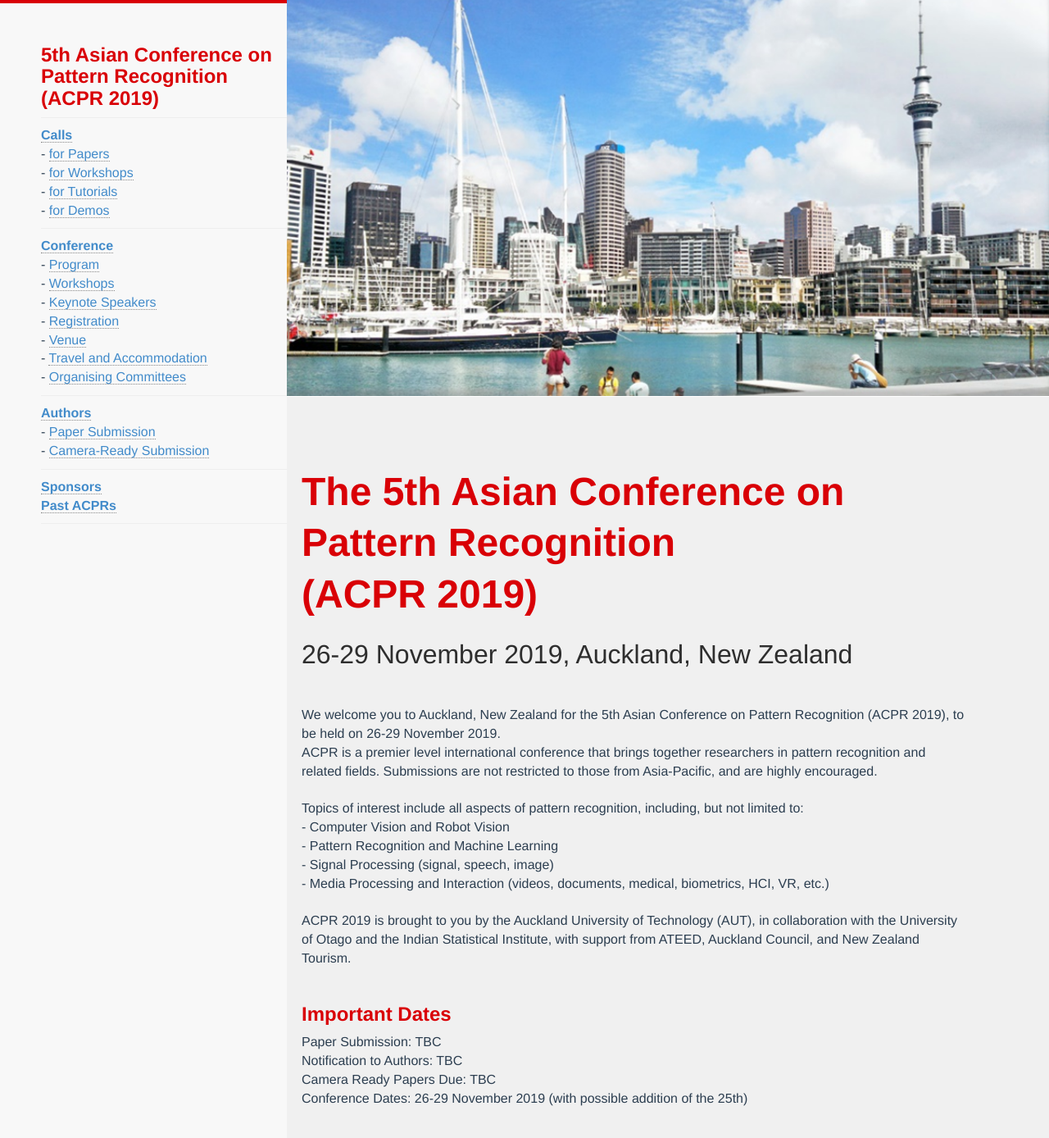
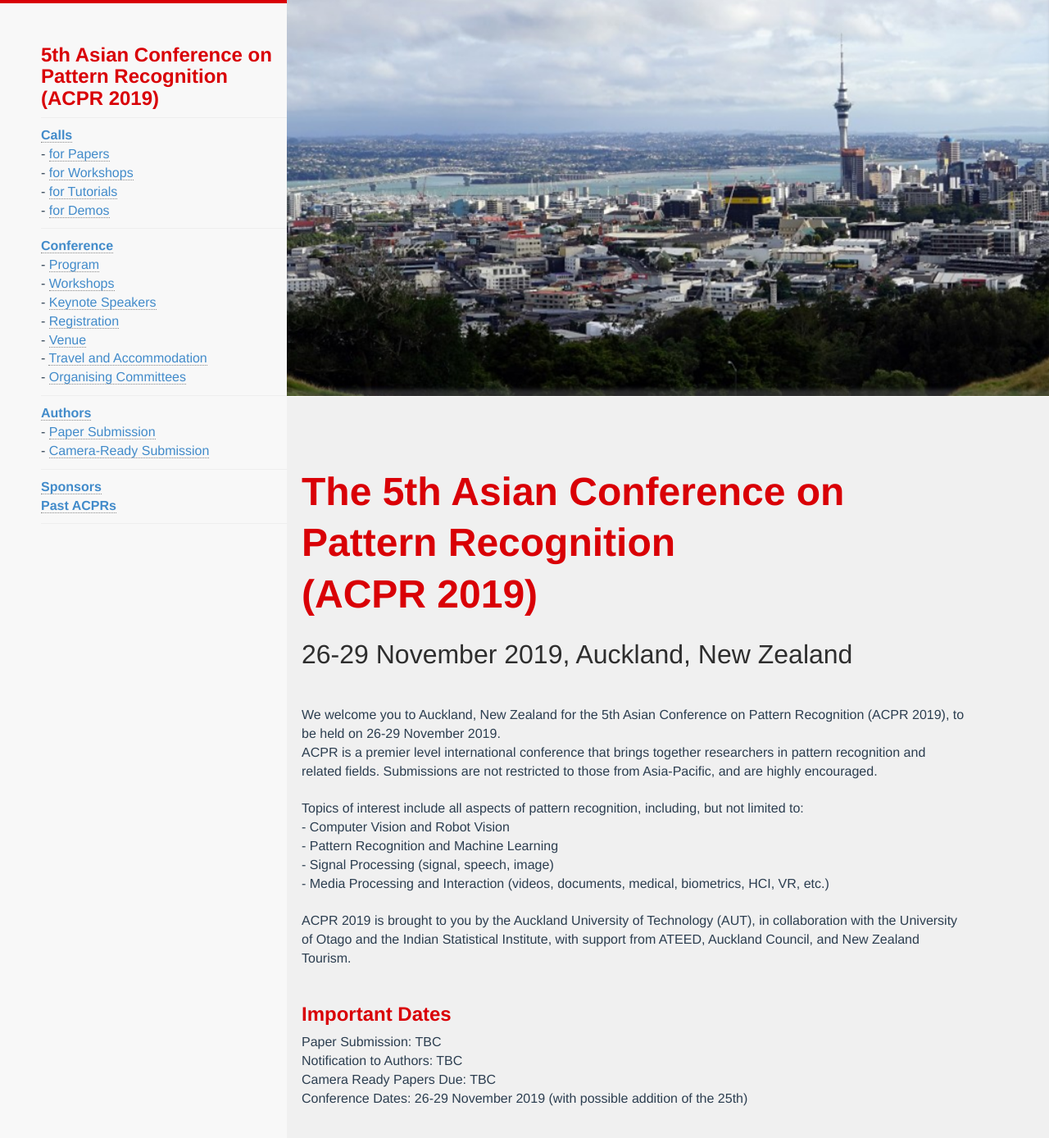
Before and after one commit to AndrewChenUoA/ACPR2019, a Jekyll site: the page built from index.html, in a window 1280 px wide and 1400 px high. Shown: the top 1388 px of the window at 82% size. Built offline with Jekyll 4.4.1, drawn with Linux system fonts in a browser that asks for light colours; nearby versions of some CDN libraries; Markdown is read by kramdown in place of the engine named in the settings.

```diff
--- a/_includes/showcase.html
+++ b/_includes/showcase.html
@@ -1,6 +1,6 @@
     </div>
     <style>
-    .showcase-wrapper {background-image: url("{{ site.baseurl }}/images/header3.png"); background-position:center; max-height:500px}
+    .showcase-wrapper {background-image: url("{{ site.baseurl }}/images/header4.png"); background-position:center; max-height:400px}
     </style>
     <div class="showcase-wrapper sticky">
       <div class="showcase-text">
```
Also changed, not shown: images/header4.png (added).
